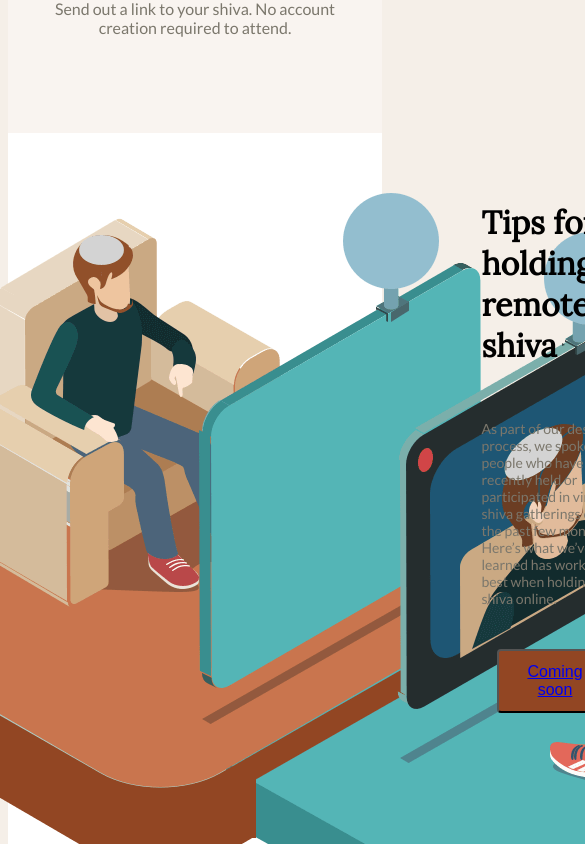
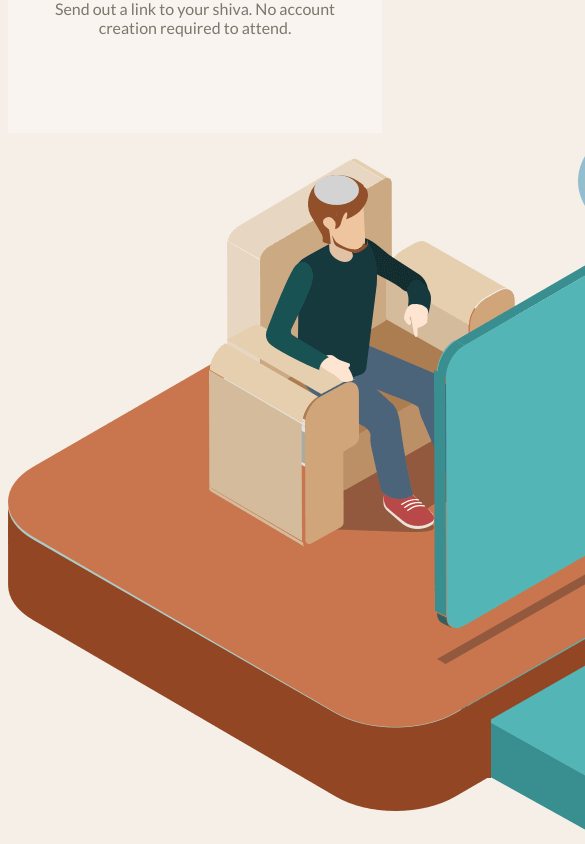
Before and after one commit to remoteshiva/dot-org, a React app: page / in a window 390 px wide. Shown: the part 1840-2684 px from the top of the page, 585 px wide, since content can reach past the window. Built offline with nearby package versions, Linux system fonts and the light colour scheme; no server answers.

Commit message:
Add x button to mobile modal

```diff
--- a/src/components/molecules/Home.tsx
+++ b/src/components/molecules/Home.tsx
@@ -95,7 +95,7 @@ export default function Home({ theme }: HomeProps) {
     {
       number: '2',
       title: 'Add a video chat link',
-      body: 'Use any video conferencing platform, like Zoom or Google Meet .',
+      body: 'Use any video conferencing platform, like Zoom or Google Meet.',
     },
     {
       number: '3',
@@ -167,7 +167,7 @@ export default function Home({ theme }: HomeProps) {
               </Overlay>
             </div>
             <div className="z-50 relative bg-white rounded-lg px-4 pt-5 pb-4 overflow-hidden shadow-xl transform transition-all sm:max-w-lg sm:w-full sm:p-6">
-              <div className="hidden sm:block absolute top-0 right-0 pt-4 pr-4">
+              <div className="absolute top-0 right-0 pt-4 pr-4">
                 <button
                   type="button"
                   onKeyPress={() => setIsModalOpen(false)}
@@ -360,27 +360,23 @@ export default function Home({ theme }: HomeProps) {
         </div>
       </div>
       <div
-        style={{
-          backgroundColor: '#ffffff',
-          display: 'flex',
-          justifyContent: 'center',
-        }}
+        className="flex"
+        style={{ flexDirection: 'row', justifyContent: 'space-around' }}
       >
-        <div style={{ padding: '60px', maxWidth: '600px' }}>
+        <div className="mt-5 grid grid-cols-1 gap-5 sm:grid-cols-2">
+          <div className="overflow-hidden rounded-lg">
+            <div className="px-4 py-5 sm:p-6">
               <img
                 src={Tips}
                 alt="two people in front of computers on a video call"
               />
             </div>
-        <div
-          style={{
-            padding: '48px',
-            width: '400px',
-            display: 'flex',
-            flexDirection: 'column',
-          }}
-        >
-          <h1 style={{ fontSize: '2rem' }}>Tips for holding a remote shiva</h1>
+          </div>
+          <div className="overflow-hidden rounded-lg p-6">
+            <div className="px-4 py-5 sm:p-6">
+              <h1 style={{ fontSize: '2rem' }}>
+                Tips for holding a remote shiva
+              </h1>
               <p
                 style={{
                   color: `${theme.text.tertiary}`,
@@ -389,9 +385,9 @@ export default function Home({ theme }: HomeProps) {
                 }}
               >
                 As part of our design process, we spoke with people who have
-            recently held or participated in virtual shiva gatherings over the
-            past few months. Here’s what we’ve learned has worked best when
-            holding a shiva online.
+                recently held or participated in virtual shiva gatherings over
+                the past few months. Here’s what we’ve learned has worked best
+                when holding a shiva online.
               </p>
               <div
                 style={{
@@ -419,6 +415,9 @@ export default function Home({ theme }: HomeProps) {
               </div>
             </div>
           </div>
+        </div>
+      </div>
+
       <div
         style={{
           display: 'flex',
```
Lines whose indentation alone changed are shown as unchanged.
